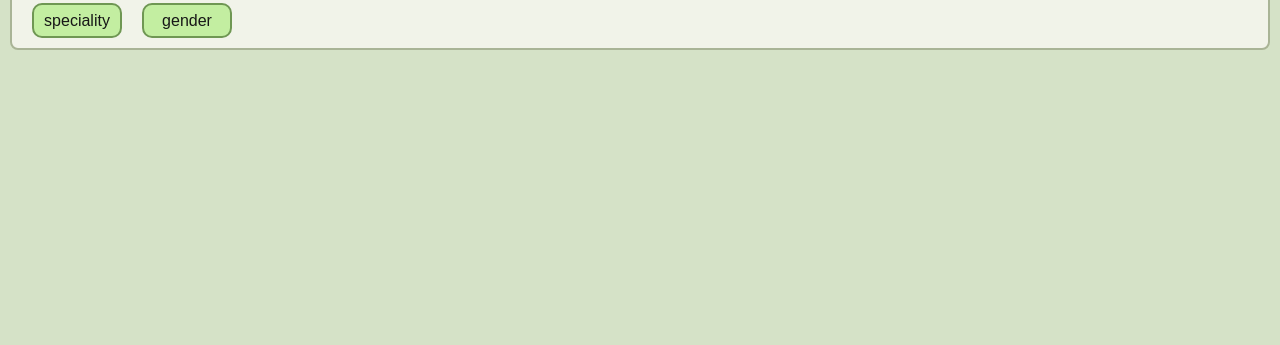
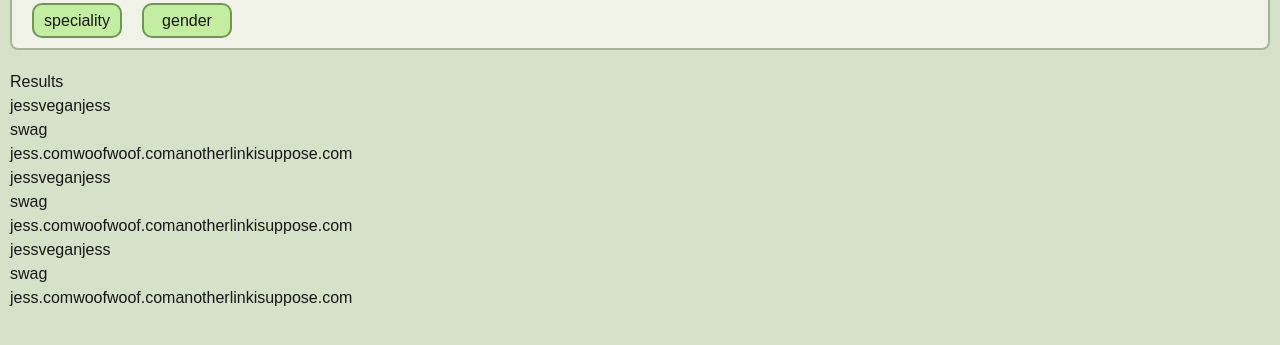
Before and after one commit to jbacheldor/vegan-directory, a Next.js app: page /search/creator in a window 1280 px wide. Shown: the part 255-600 px from the top of the page. Built offline with nearby package versions, Linux system fonts and the light colour scheme.

Commit message:
creator cards  ! are showing up!

```diff
--- /dev/null
+++ b/src/app/components/Cards/CreatorCard.tsx
@@ -0,0 +1,45 @@
+import './Cards.css'
+
+// perhaps a type folder could be of benefit
+export enum specialities {
+    Sustainability = "SUSTAINABILITY",
+}
+
+
+export type CreatorProps = {
+    name: string,
+    website: string,
+    handle: string,
+    // could alternatively do socials here
+    instagram?: string,
+    tiktok?: string,
+    //  only optional b/c i dont have data for all of this
+    fullyVegan?: boolean,
+    speciality: string
+}
+
+const CreatorCard:React.FC<{props: CreatorProps}> = ({props}) => {
+    const {name, website, handle, instagram, tiktok, fullyVegan, speciality} = props
+
+    return (
+        <div>
+            <div id="topSection">
+                <span>{name}</span>
+                <span>
+                {handle}
+                </span>
+            </div>
+            <div id="detailsSection">
+                <span>{fullyVegan}</span>
+                <span>{speciality}</span>
+            </div>
+            <div id="socialsSection">
+                <span>{website}</span>
+                <span>{instagram}</span>
+                <span>{tiktok}</span>
+            </div>
+        </div>
+    )
+}
+
+export default CreatorCard
--- a/src/app/components/Cards/ResultsCard.tsx
+++ b/src/app/components/Cards/RecipesCard.tsx
@@ -1,6 +1,6 @@
 import './Cards.css'
 
-export type props = {
+export type RecipeProps = {
     title: string;
     servings: number;
     url: string;
@@ -10,7 +10,7 @@ export type props = {
     allergies?: string[]
 }
 
-const ResultsCard: React.FC<{props: props}> = ({props}) => {
+const RecipeCard: React.FC<{props: RecipeProps}> = ({props}) => {
     const {title, servings, url, author, description, cookTime, allergies} = props
 
     return(
@@ -40,4 +40,4 @@ const ResultsCard: React.FC<{props: props}> = ({props}) => {
     )
 }
 
-export default ResultsCard;
+export default RecipeCard;
--- a/src/app/components/Table/Table.tsx
+++ b/src/app/components/Table/Table.tsx
@@ -1,9 +1,14 @@
-import ResultsCard, { props } from '../Cards/ResultsCard';
+import CreatorCard, { CreatorProps } from '../Cards/CreatorCard';
+import RecipeCard, { RecipeProps } from '../Cards/RecipesCard';
 import './Table.css'
 
-const Table: React.FC = () => {
+type props = {
+    type: string;
+}
 
-    const results: props[] = [{
+const Table: React.FC<props> = ({type}) => {
+
+    const recipeResults: RecipeProps[] = [{
         title: "soup",
         servings: 145,
         url: "soup.com",
@@ -23,19 +28,51 @@ const Table: React.FC = () => {
         description: "corn bread from nc"
     }]
 
+    const creatorResults: CreatorProps[] = [{
+        name: 'jess',
+        website: 'jess.com',
+        handle: 'veganjess',
+        instagram: 'woofwoof.com',
+        tiktok: 'anotherlinkisuppose.com',
+        fullyVegan: true,
+        speciality: "swag"
+    },
+{
+    name: 'jess',
+    website: 'jess.com',
+    handle: 'veganjess',
+    instagram: 'woofwoof.com',
+    tiktok: 'anotherlinkisuppose.com',
+    fullyVegan: true,
+    speciality: "swag"
+}, {
+    name: 'jess',
+    website: 'jess.com',
+    handle: 'veganjess',
+    instagram: 'woofwoof.com',
+    tiktok: 'anotherlinkisuppose.com',
+    fullyVegan: true,
+    speciality: "swag"
+}]
 
     return (
         <div>
             <div id="resultsContainer">
                 Results
-                {results.map((i, index)=> {
+                {type == 'recipe' && recipeResults.map((i, index)=> {
                     return (
                         <div key={index}>
-                            <ResultsCard props={i}/>
+                            <RecipeCard props={i}/>
                         </div>
                     )
                 })}
-
+                {type == 'creator' && creatorResults.map((i, index)=> {
+                    return (
+                        <div key={index}>
+                            <CreatorCard props={i}/>
+                        </div>
+                    )
+                })}
             </div>
         </div>
     );
--- a/src/app/search/creator/page.tsx
+++ b/src/app/search/creator/page.tsx
@@ -1,9 +1,13 @@
 import SearchBox from "@/app/components/SearchBox";
+import Table from "@/app/components/Table/Table";
 
 const searchCreator: React.FC = () => {
 
     return (
-        <SearchBox type='creator'/>
+        <>
+            <SearchBox type='creator'/>
+            <Table type='creator'/>
+        </>
     );
 }
 
--- a/src/app/search/recipe/page.tsx
+++ b/src/app/search/recipe/page.tsx
@@ -7,7 +7,7 @@ const Search: React.FC = () => {
     return (
     <>
     <SearchBox type='recipe'/>
-    <Table/>
+    <Table type='recipe'/>
     </>
     );
 }
```
